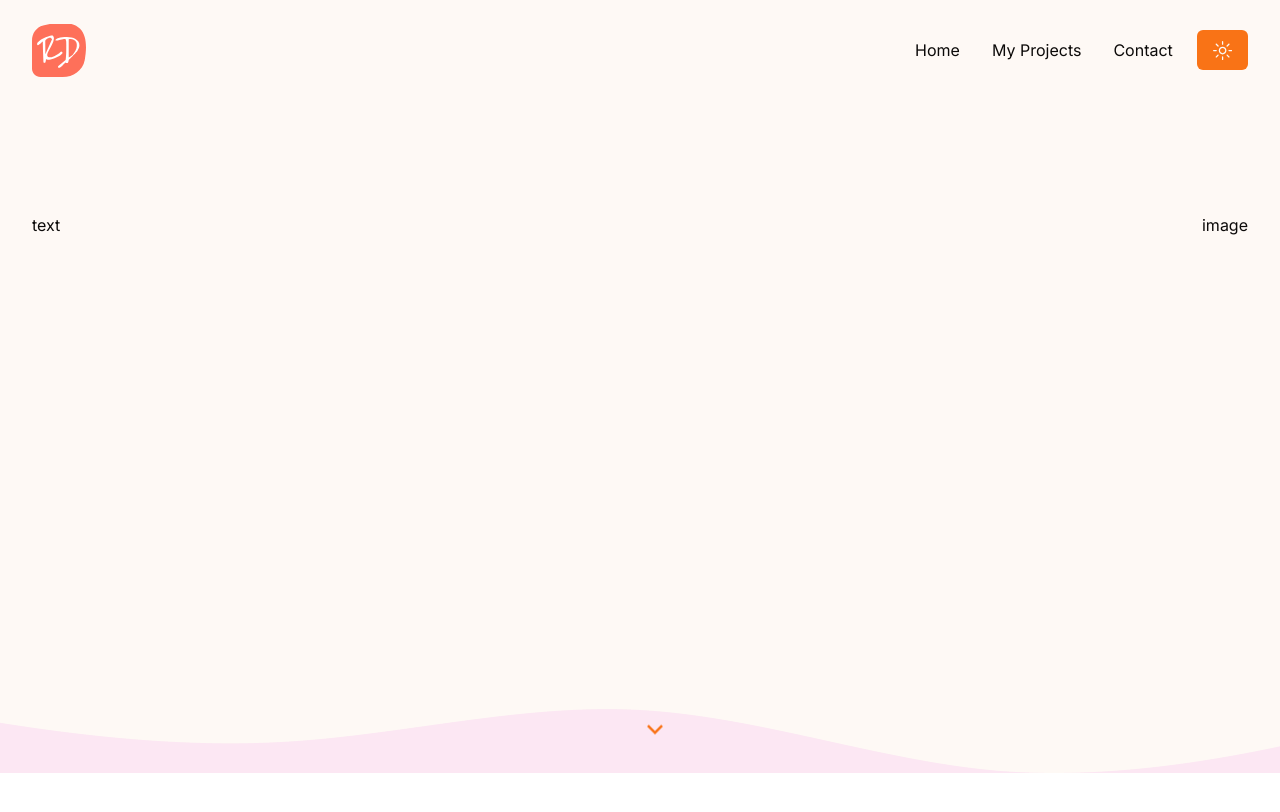
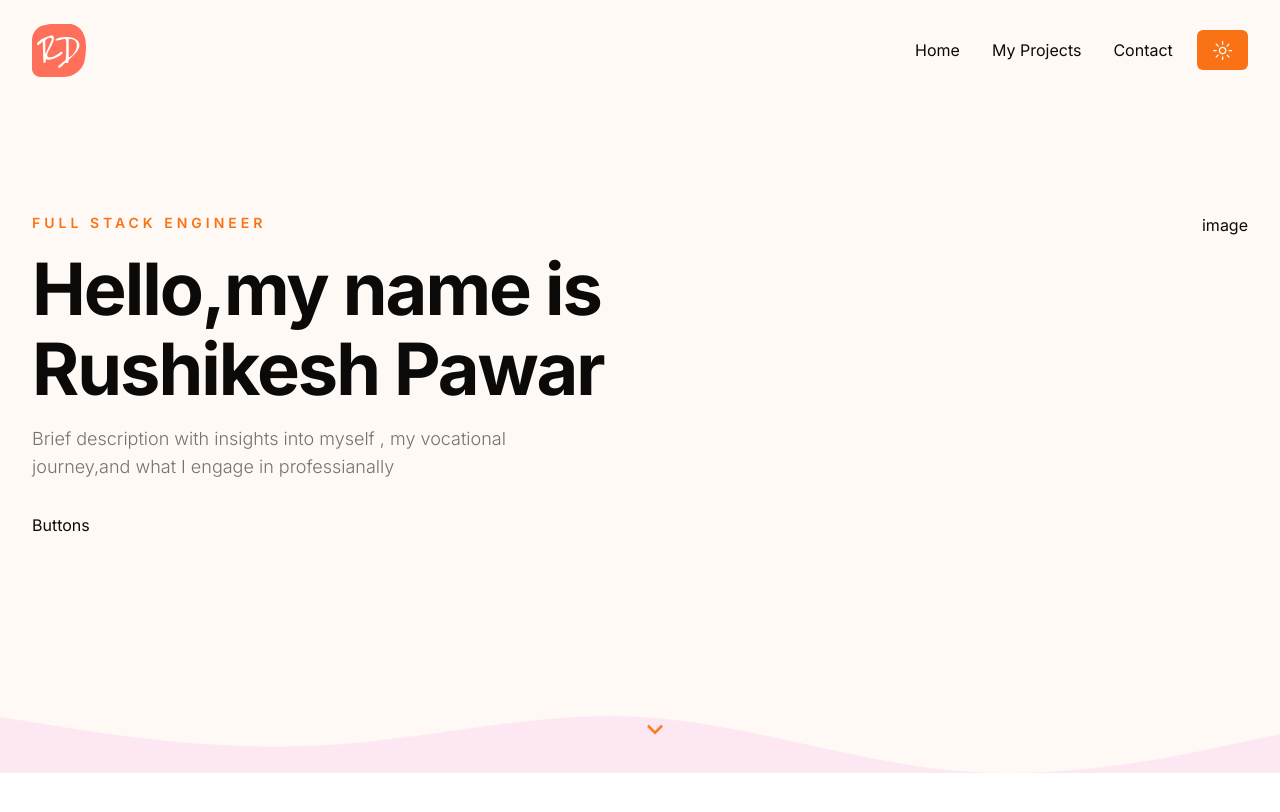
Before and after one commit to Rushi4912/Portfolio, a Next.js app: page / in a window 1280 px wide. Shown: the top 812 px of the page. Built offline with nearby package versions, Linux system fonts and the light colour scheme.

Commit message:
change in hero section

```diff
--- a/app/globals.css
+++ b/app/globals.css
@@ -61,3 +61,11 @@
     @apply bg-background text-foreground;
   }
 }
+
+.h1{
+
+  @apply text-6xl xl:text-[72px] xl:leading-[80px] tracking-[-2px] font-bold;
+}
+.subtitle{
+  @apply text-muted-foreground text-lg mb-8 font-light;
+}
--- a/components/Hero.jsx
+++ b/components/Hero.jsx
@@ -13,14 +13,21 @@ import Socials from './Socials';
 
 const Hero = () => {
   return (
-       <section className='py-12 xl:py-24 h-[84vh] xl:pt-28 bg-pink-100 bg-hero bg-no-repeat bg-bottom dark:'>
+       <section className='py-12 xl:py-24 h-[84vh] xl:pt-28 bg-pink-100 bg-hero bg-no-repeat bg-bottom bg-cover dark:bg-none '>
 
             <div className='container mx-auto'>
 
                  <div className='flex justify-between gap-x-8'>
 
-                      <div>text</div>
-                      <div>image</div>
+                      <div className='flex max-w-[600px] flex-col justify-center mx-auto xl:mx-0 text-center xl:text-left'>
+
+                           <div className='text-sm uppercase font-semibold mb-4 text-primary tracking-[4px]'>Full Stack Engineer</div>
+
+                           <h1 className='h1 mb-4'>Hello,my name is Rushikesh Pawar</h1>
+                           <p className='subtitle max-w-[490px] ml-0 mx-auto xl:max-0'>Brief description with insights into myself , my vocational journey,and what I engage in professianally</p>
+                           <div>Buttons</div>
+                      </div>
+                      <div className='hidden xl:flex relative'>image</div>
                  </div>
 
                  <div className='hidden md:flex absolute left-2/4 bottom-44 xl:bottom-12 animate-bounce'>
```
